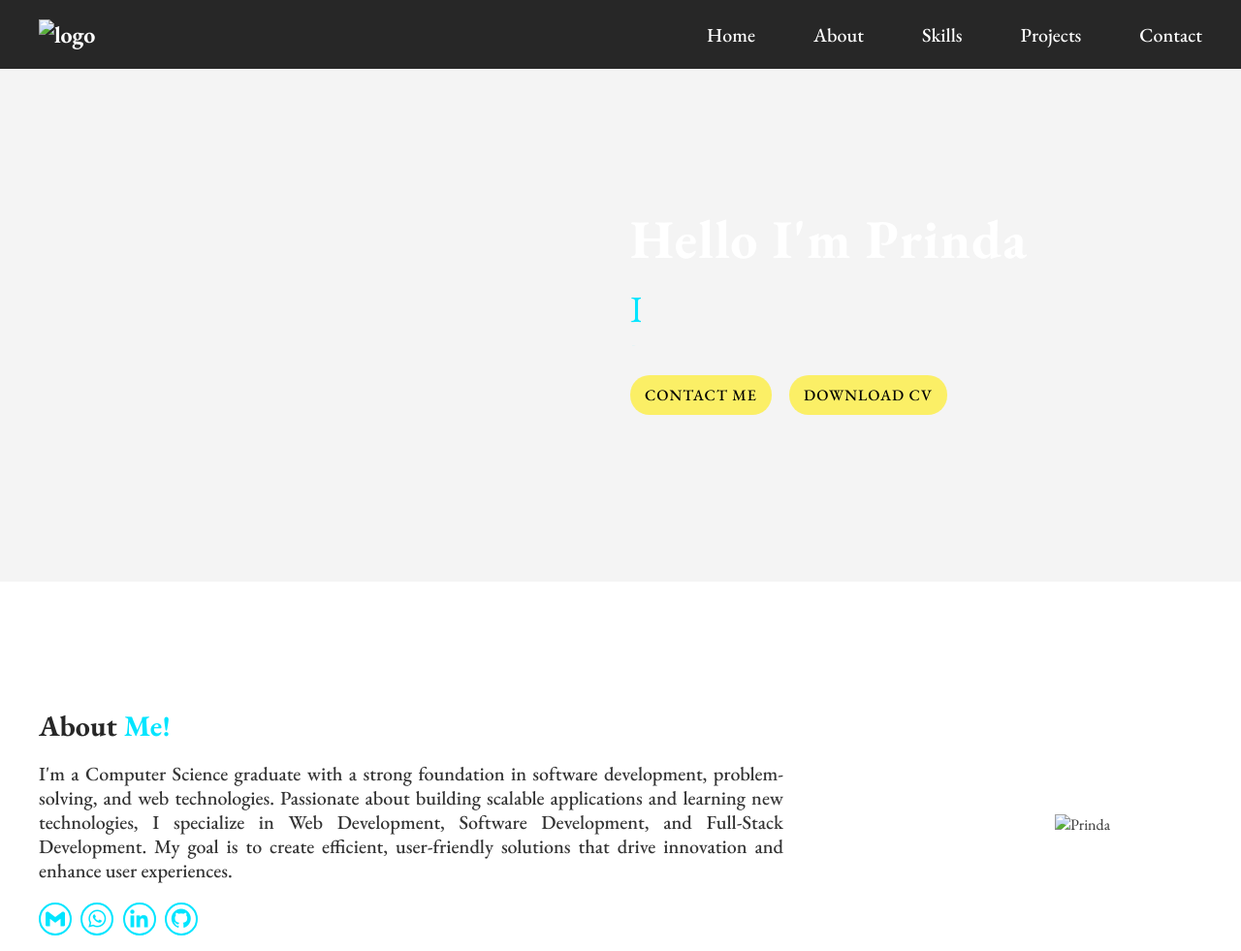
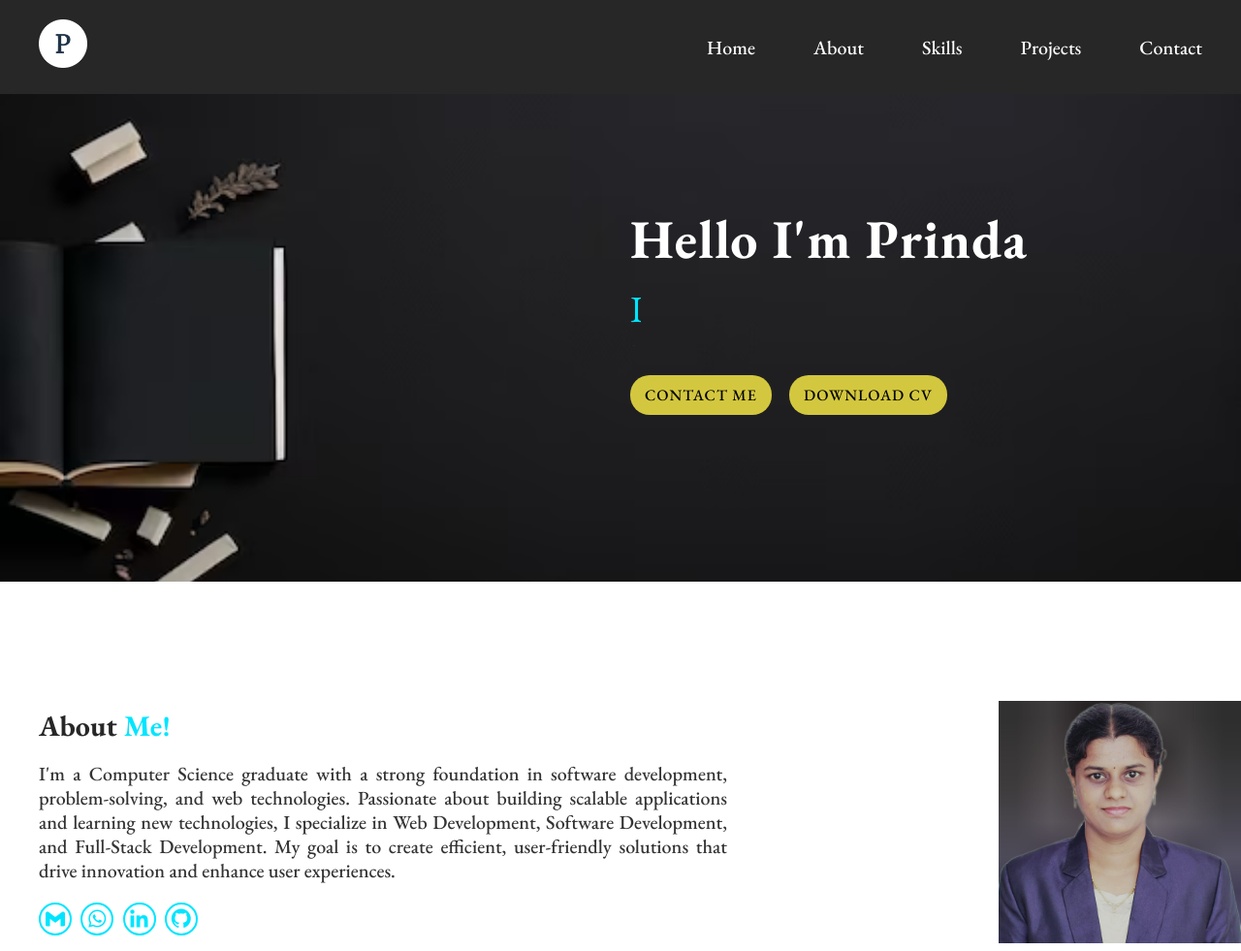
Before and after one commit to prinda810/Portfolio-prinda, a plain HTML site: page index.html in a window 1280 px wide. Shown: the top 981 px of the page at 97% size. Drawn offline with nearby package versions, Linux system fonts and the light colour scheme.

Commit message:
images changed in file

```diff
--- a/index.html
+++ b/index.html
@@ -25,7 +25,7 @@
       <div class="navbar">
         <div class="logo">
           <img
-            src="./images/android-chrome-192x192.png"
+            src="/android-chrome-192x192.png"
             alt="logo"
             width="50px"
           />
@@ -92,7 +92,7 @@
         </div>
         <div class="abt-image">
           <div data-aos="zoom-in">
-            <img src="./images/Prinda.jpeg" alt="Prinda" width="250px" />
+            <img src="./Prinda.jpeg" alt="Prinda" width="250px" />
           </div>
         </div>
         <div class="social-media"></div>
--- a/style.css
+++ b/style.css
@@ -24,7 +24,7 @@ body {
 }
 
 header {
-  background-image: url("./images/Port_back3.avif");
+  background-image: url("Port_back3.avif");
   background-repeat: no-repeat;
   background-size: cover;
   height: 600px;
```
